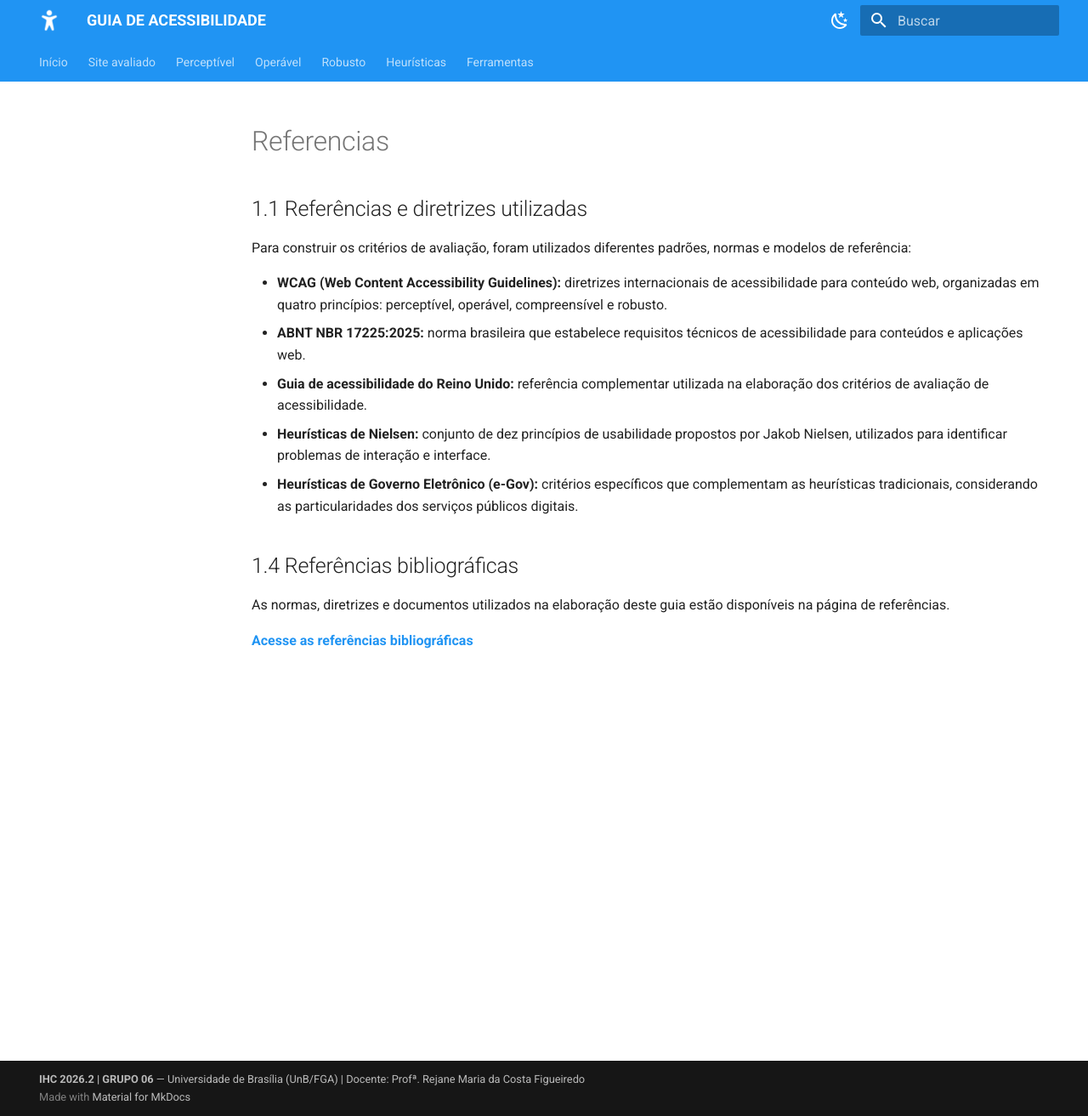
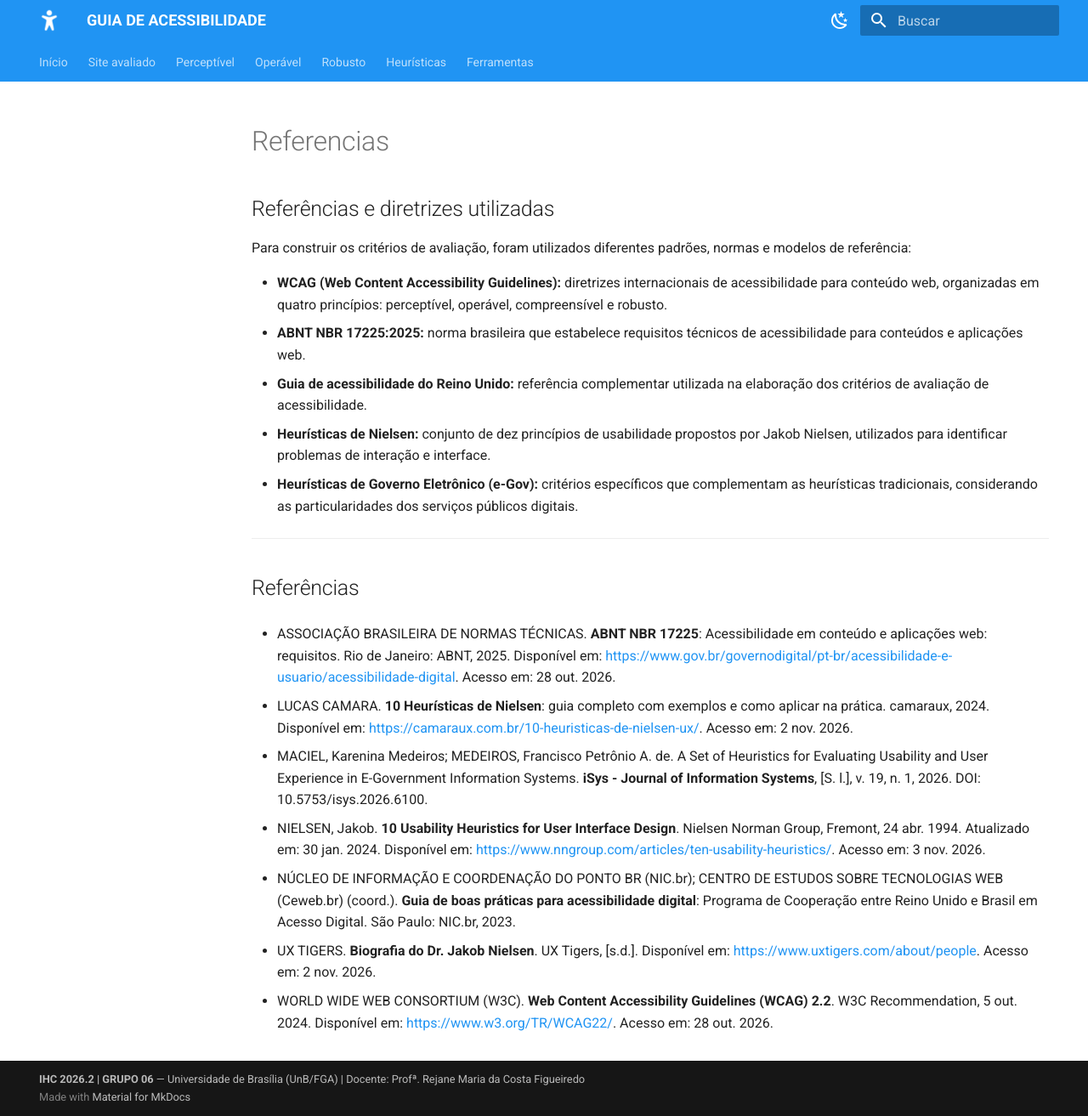
Before and after one commit to UnB-IHC/IHC_2026.2_Grupo06, an MkDocs documentation site: the page built from docs/tg09_acessibilidade/referencias.md, in a window 1280 px wide and 1313 px high. Shown: the whole window at 85% size. Built offline with MkDocs 1.6.1 and Material for MkDocs 9.7.7, drawn with Linux system fonts in a browser that asks for light colours.

Commit message:
:bug: fix(docs): corrige caminhos dos links das referências

```diff
--- a/docs/tg09_acessibilidade/referencias.md
+++ b/docs/tg09_acessibilidade/referencias.md
@@ -1,4 +1,4 @@
-## 1.1 Referências e diretrizes utilizadas
+## Referências e diretrizes utilizadas
 
 Para construir os critérios de avaliação, foram utilizados diferentes padrões, normas e modelos de referência:
 
@@ -8,9 +8,20 @@ Para construir os critérios de avaliação, foram utilizados diferentes padrõe
 - **Heurísticas de Nielsen:** conjunto de dez princípios de usabilidade propostos por Jakob Nielsen, utilizados para identificar problemas de interação e interface.
 - **Heurísticas de Governo Eletrônico (e-Gov):** critérios específicos que complementam as heurísticas tradicionais, considerando as particularidades dos serviços públicos digitais.
 
+---
 
-## 1.4 Referências bibliográficas
+## Referências
 
-As normas, diretrizes e documentos utilizados na elaboração deste guia estão disponíveis na página de referências.
+* ASSOCIAÇÃO BRASILEIRA DE NORMAS TÉCNICAS. **ABNT NBR 17225**: Acessibilidade em conteúdo e aplicações web: requisitos. Rio de Janeiro: ABNT, 2025. Disponível em: <https://www.gov.br/governodigital/pt-br/acessibilidade-e-usuario/acessibilidade-digital>. Acesso em: 28 out. 2026.
 
-**[Acesse as referências bibliográficas](referencias.md)**
+* LUCAS CAMARA. **10 Heurísticas de Nielsen**: guia completo com exemplos e como aplicar na prática. camaraux, 2024. Disponível em: <https://camaraux.com.br/10-heuristicas-de-nielsen-ux/>. Acesso em: 2 nov. 2026.
+
+* MACIEL, Karenina Medeiros; MEDEIROS, Francisco Petrônio A. de. A Set of Heuristics for Evaluating Usability and User Experience in E-Government Information Systems. **iSys - Journal of Information Systems**, [S. l.], v. 19, n. 1, 2026. DOI: 10.5753/isys.2026.6100.
+
+* NIELSEN, Jakob. **10 Usability Heuristics for User Interface Design**. Nielsen Norman Group, Fremont, 24 abr. 1994. Atualizado em: 30 jan. 2024. Disponível em: <https://www.nngroup.com/articles/ten-usability-heuristics/>. Acesso em: 3 nov. 2026.
+
+* NÚCLEO DE INFORMAÇÃO E COORDENAÇÃO DO PONTO BR (NIC.br); CENTRO DE ESTUDOS SOBRE TECNOLOGIAS WEB (Ceweb.br) (coord.). **Guia de boas práticas para acessibilidade digital**: Programa de Cooperação entre Reino Unido e Brasil em Acesso Digital. São Paulo: NIC.br, 2023.
+
+* UX TIGERS. **Biografia do Dr. Jakob Nielsen**. UX Tigers, [s.d.]. Disponível em: <https://www.uxtigers.com/about/people>. Acesso em: 2 nov. 2026.
+
+* WORLD WIDE WEB CONSORTIUM (W3C). **Web Content Accessibility Guidelines (WCAG) 2.2**. W3C Recommendation, 5 out. 2024. Disponível em: <https://www.w3.org/TR/WCAG22/>. Acesso em: 28 out. 2026.
```
